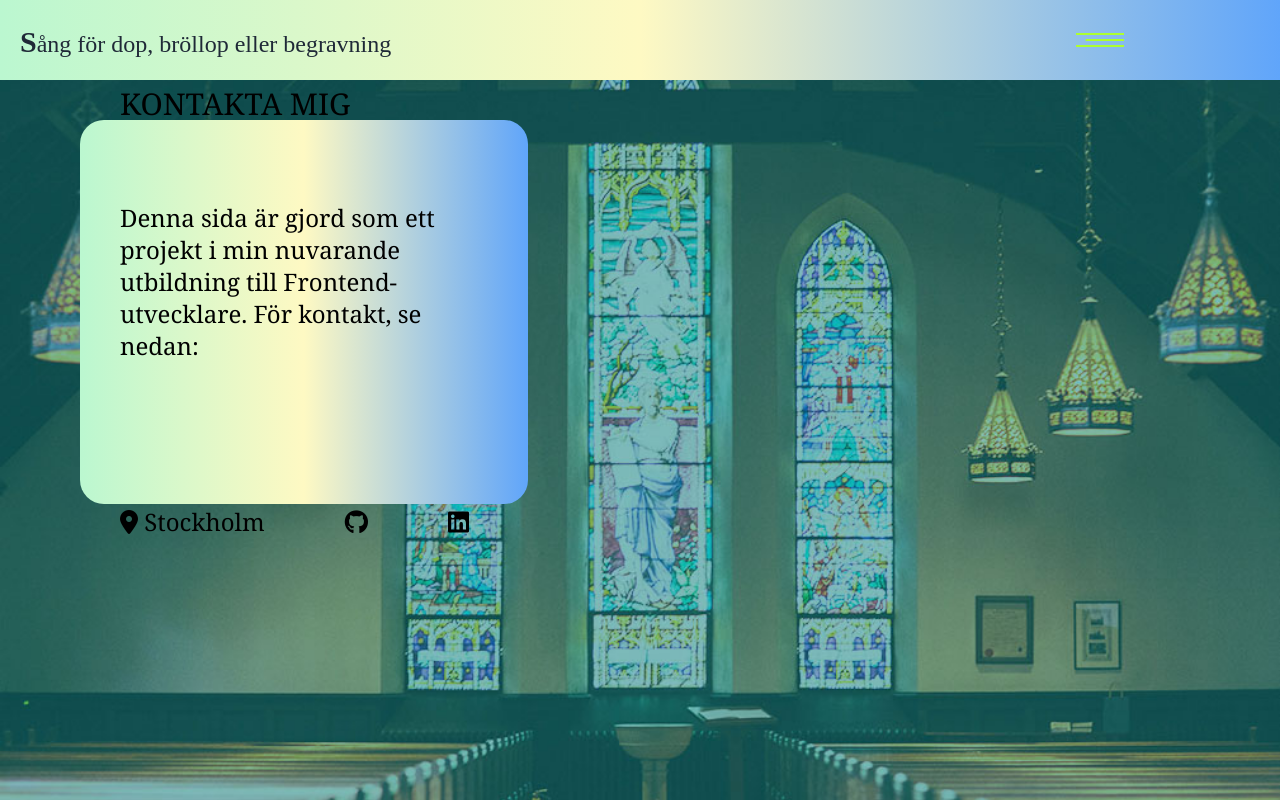
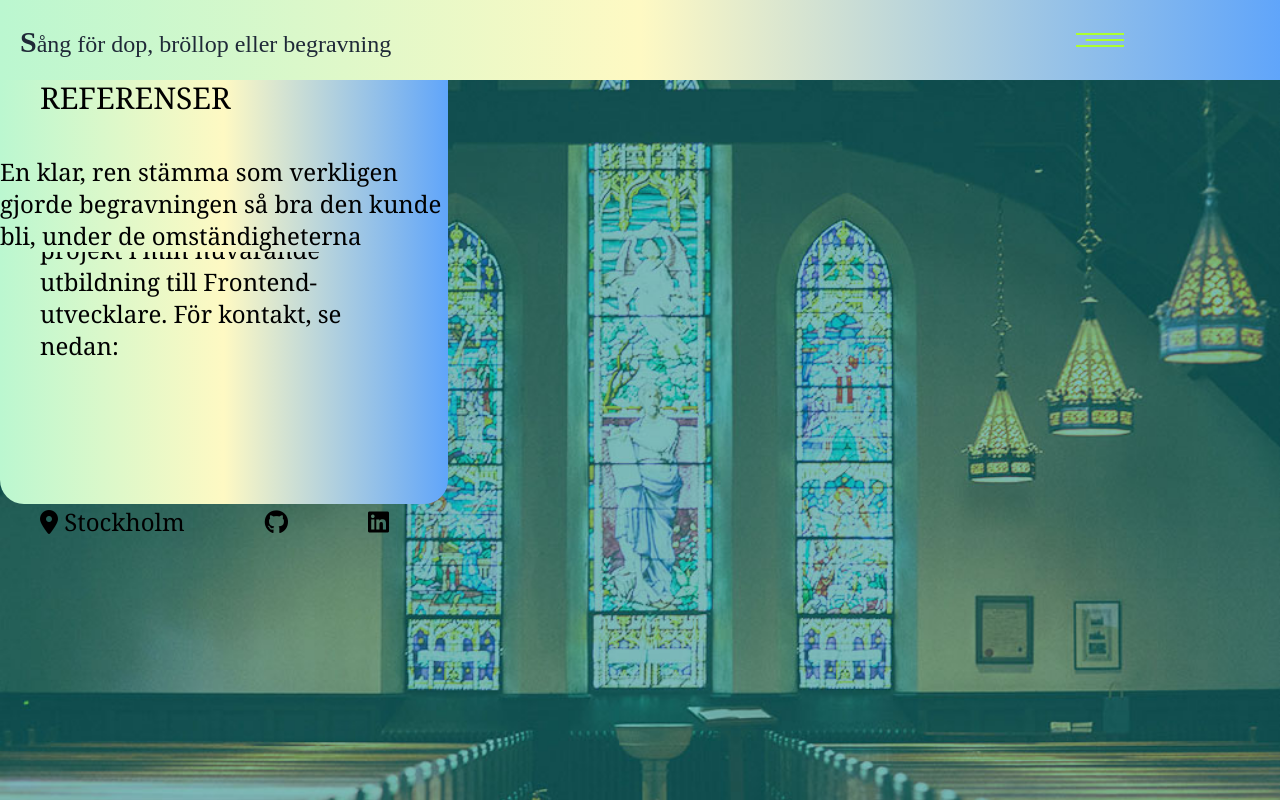
Before and after one commit to arnetzlinder/Hobbyprojekt---git, a Vue app: page /contact in a window 1280 px wide. Built offline with nearby package versions, Linux system fonts and the light colour scheme; a web font is replaced by a local one.

Commit message:
:lipstick: add some styling

```diff
--- a/src/views/ContactMe.vue
+++ b/src/views/ContactMe.vue
@@ -1,5 +1,6 @@
 <template>
-    <div class="m-20 rounded-3xl mt-20 text-2xl max-h-96 max-w-md font-serif absolute justify-center content-center flex flex-col bg-gradient-to-r from-green-200 via-yellow-100 to-blue-400">
+    <div class="flex flex-col md:flex-row lg:flex-row relative">
+        <div class="rounded-3xl mt-20 text-2xl max-h-96 max-w-md font-serif absolute justify-center content-center flex flex-col bg-gradient-to-r from-green-200 via-yellow-100 to-blue-400">
             <h1 class="uppercase text-3xl p-10"> Kontakta mig</h1>
             <p class="p-10 font-serif"> Denna sida är gjord som ett projekt i min nuvarande utbildning till Frontend-utvecklare. För kontakt, se nedan: </p>
             <br>
@@ -10,6 +11,12 @@
                 <li class="p-10"> <a href="https://www.linkedin.com/in/susanne-arnetz-linder-999a2481/"><span class="linkedIn"> <i class="fa-brands fa-linkedin"></i></span> </a></li>
             </ul>
         </div>
+        <br>
+        <div class="rounded-3xl text-2xl max-h-96 max-w-md font-serif relative bg-gradient-to-r from-green-200 via-yellow-100 to-blue-400">
+        <h2 class="uppercase text-3xl p-10"> Referenser</h2>
+        <p> En klar, ren stämma som verkligen gjorde begravningen så bra den kunde bli, under de omständigheterna</p>
+        </div>
+    </div>
 </template>
 
 <script lang="ts">
```
Lines whose indentation alone changed are shown as unchanged.
